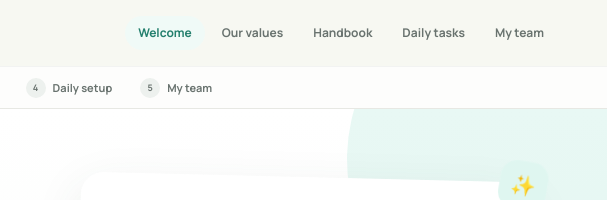
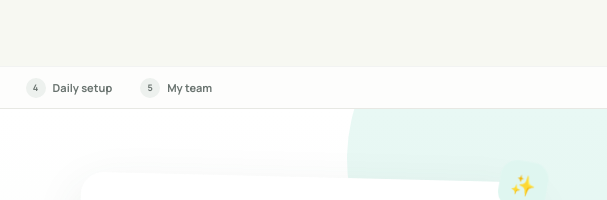
Before and after one commit to emilie-afk/sb-onboarding, a website: page index.html in a window 1280 px wide. Shown: the top 200 px of the page, 673-1280 px from the left. Drawn offline with Linux system fonts and the light colour scheme.

Commit message:
Add files via upload

```diff
--- a/index.html
+++ b/index.html
@@ -121,16 +121,6 @@
     .brand-copy { line-height: 1.1; }
     .brand-copy strong { display: block; font-size: 17px; letter-spacing: -.2px; }
     .brand-copy span { color: var(--muted); font-size: 10px; font-weight: 700; letter-spacing: .12em; text-transform: uppercase; }
-    .nav-links { display: flex; align-items: center; gap: 4px; }
-    .nav-link {
-      border: 0; border-radius: 999px; padding: 9px 13px;
-      color: var(--muted); background: transparent;
-      cursor: pointer; font-size: 13px; font-weight: 600;
-      transition: .2s ease;
-    }
-    .nav-link:hover { color: var(--forest); background: var(--mint); }
-    .nav-link.active { color: white; background: var(--forest); }
-    .menu-btn { display: none; }
 
     .page { display: none; animation: enter .35s ease; }
     .page.active { display: block; }
@@ -261,10 +251,6 @@
     .form-note { min-height: 18px; margin-top: 9px; font-size: 12px; color: var(--terracotta); }
 
     @media (max-width: 900px) {
-      .nav-links { position: absolute; left: 18px; right: 18px; top: 68px; display: none; padding: 10px; border: 1px solid var(--line); border-radius: 17px; background: var(--paper); box-shadow: var(--shadow-lg); }
-      .nav-links.open { display: grid; }
-      .nav-link { text-align: left; border-radius: 11px; }
-      .menu-btn { display: grid; width: 40px; height: 40px; place-items: center; border: 1px solid var(--line); border-radius: 12px; color: var(--forest); background: transparent; cursor: pointer; }
       .journey-inner { justify-content: flex-start; width: 100%; padding: 0 12px; }
       .hero-inner { grid-template-columns: 1fr; gap: 38px; padding: 58px 0; }
       .hero-card { max-width: 560px; }
@@ -321,10 +307,6 @@
     .brand-copy { display: flex; align-items: center; gap: 11px; line-height: 1; }
     .brand-copy strong { font-family: "Plus Jakarta Sans", "Manrope", sans-serif; font-size: 14px; font-weight: 600; letter-spacing: .14em; text-transform: uppercase; }
     .brand-copy span { padding-left: 11px; color: #87908c; font-size: 9px; font-weight: 700; letter-spacing: .09em; text-transform: uppercase; }
-    .nav-link { padding: 8px 13px; font-size: 12px; font-weight: 700; }
-    .nav-link:hover { color: var(--accent-dark); background: var(--accent-soft); }
-    .nav-link.active { color: var(--accent-dark); background: #f0faf7; }
-
     .hero { color: var(--ink); background: linear-gradient(180deg, #ffffff 0%, #fafcfa 100%); }
     .hero::before { width: 350px; height: 350px; right: -90px; top: -125px; border: 0; border-radius: 50%; background: #dff6f0; opacity: .72; }
     .hero::after { width: 180px; height: 180px; right: 31%; bottom: -112px; border: 0; border-radius: 50%; background: #f5ece8; opacity: .50; }
@@ -527,14 +509,6 @@
         <img class="brand-mark" src="succulents-box-logo-icon.png" alt="Succulents Box">
         <span class="brand-copy"><strong>Succulents Box</strong><span>Employee onboarding</span></span>
       </a>
-      <button class="menu-btn" aria-label="Open navigation" aria-expanded="false">☰</button>
-      <div class="nav-links">
-        <button class="nav-link active" data-page="home">Welcome</button>
-        <button class="nav-link" data-page="values">Our values</button>
-        <button class="nav-link" data-page="handbook">Handbook</button>
-        <button class="nav-link" data-page="daily">Daily tasks</button>
-        <button class="nav-link" data-page="teams">My team</button>
-      </div>
     </nav>
     <div class="journey" aria-label="Onboarding sections">
       <div class="journey-inner">
@@ -862,10 +836,7 @@
 <script>
   // ── Navigation ────────────────────────────────────────────────
   const pages        = [...document.querySelectorAll('section.page')];
-  const navLinks     = [...document.querySelectorAll('.nav-link')];
   const journeySteps = [...document.querySelectorAll('.journey-step')];
-  const navMenu      = document.querySelector('.nav-links');
-  const menuBtn      = document.querySelector('.menu-btn');
 
   const onboardingPages = [
     { id: 'home',     label: 'Welcome' },
@@ -904,7 +875,6 @@
     // Hide team workspace whenever navigating to a page
     document.getElementById('team-page').style.display = 'none';
     pages.forEach(page => page.classList.toggle('active', page === target));
-    navLinks.forEach(link => link.classList.toggle('active', link.dataset.page === id));
     journeySteps.forEach(step => {
       const active = step.dataset.page === id;
       step.classList.toggle('active', active);
@@ -915,8 +885,6 @@
         step.removeAttribute('aria-current');
       }
     });
-    navMenu.classList.remove('open');
-    menuBtn.setAttribute('aria-expanded', 'false');
     history.replaceState(null, '', '#' + id);
     window.scrollTo({ top: 0, behavior: 'smooth' });
     if (id === 'teams') loadGoals();
@@ -934,11 +902,6 @@
     if (!trigger) return;
     event.preventDefault();
     showPage(trigger.dataset.page);
-  });
-
-  menuBtn.addEventListener('click', () => {
-    const open = navMenu.classList.toggle('open');
-    menuBtn.setAttribute('aria-expanded', String(open));
   });
 
   // ── State ────────────────────────────────────────────────────
```
